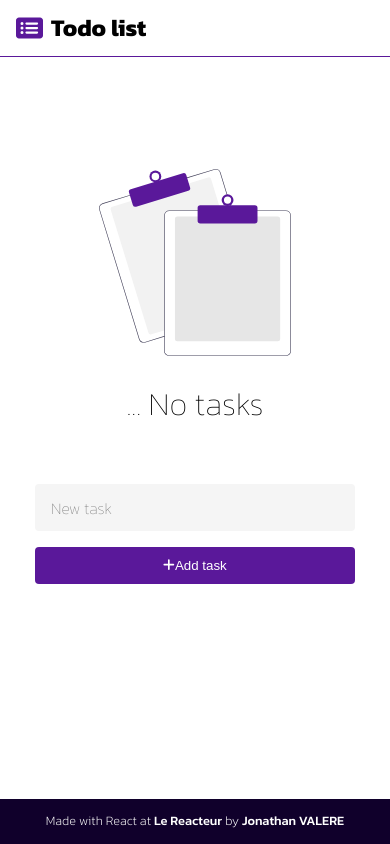
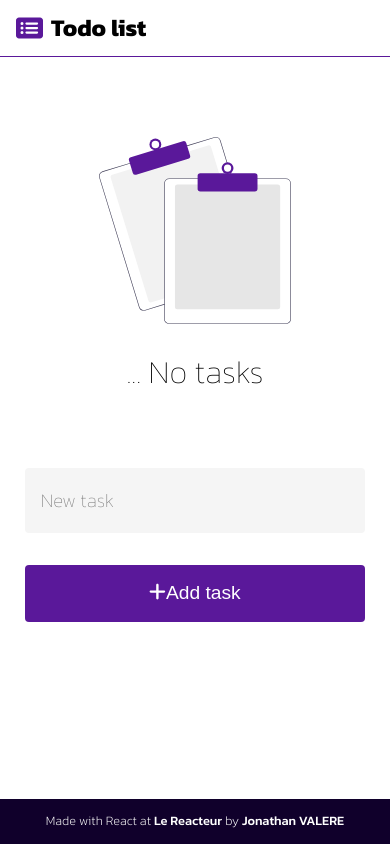
Before and after one commit to jonathanValere/react-todo-list-app, a React (Vite) app: page / in a window 390 px wide. Built offline with nearby package versions, Linux system fonts and the light colour scheme; the HTML template or start-up script is replaced by a standard one.

Commit message:
fixed responsive

```diff
--- a/src/components/Content.module.css
+++ b/src/components/Content.module.css
@@ -59,11 +59,22 @@ button {
   stroke: red;
 }
 
+/* RESPONSIVE */
+
 @media (max-width: 768px) {
   section {
     width: 97%;
+    margin: 3rem 0;
   }
+
   .part-add {
     flex-direction: column;
+    margin-top: 1rem;
+  }
+
+  button {
+    padding: 1.1rem;
+    margin-top: 1rem;
+    font-size: 1.2rem;
   }
 }
--- a/src/components/Input.module.css
+++ b/src/components/Input.module.css
@@ -30,3 +30,14 @@ input[type="search"]:focus::placeholder {
   color: #707070;
   font-weight: 100;
 }
+
+/* RESPONSIVE */
+
+@media (max-width: 768px) {
+  input[type="text"],
+  input[type="search"] {
+    width: 100%;
+    padding: 1.1rem 1rem;
+    font-size: 1.2rem;
+  }
+}
--- a/src/components/Task.module.css
+++ b/src/components/Task.module.css
@@ -54,4 +54,8 @@ input[type="checkbox"]:hover {
 
 /* RESPONSIVE */
 @media (max-width: 768px) {
+  li {
+    padding: 1.3rem 1.2rem;
+    font-size: 1.2rem;
+  }
 }
```
